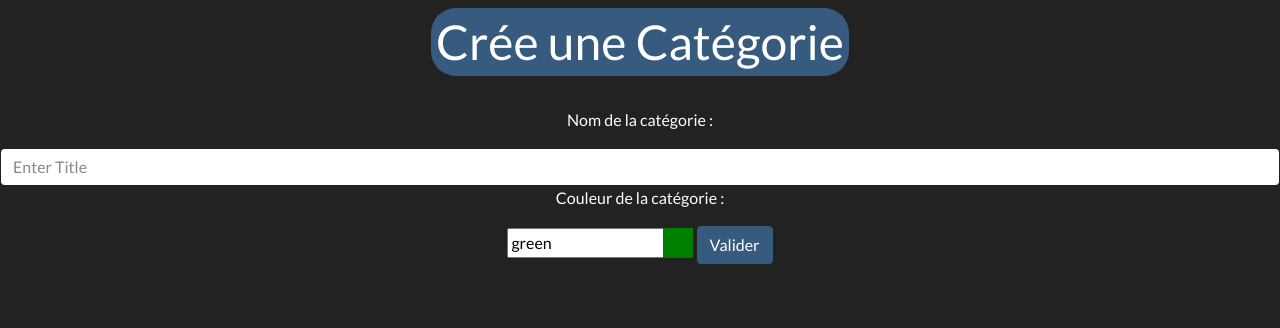
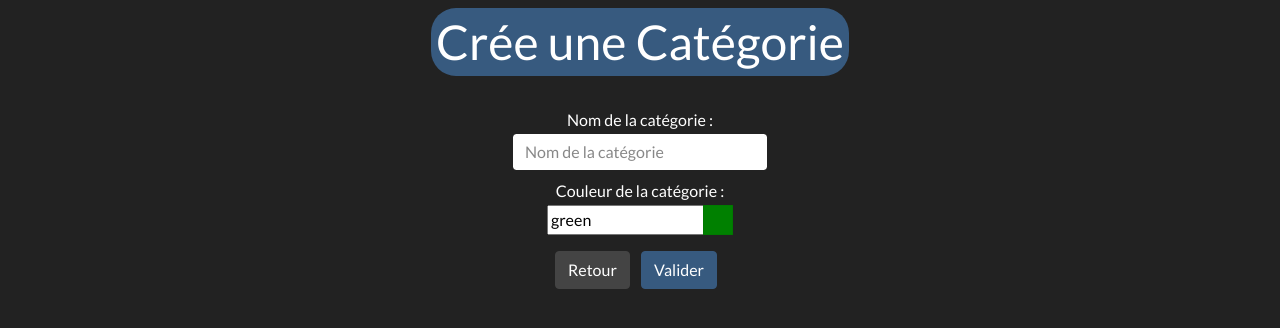
Before and after one commit to FL0RIC/Agenda_Personnel, a Flask app: page /create_categorie in a window 1280 px wide. Shown: the top 328 px of the page. Run offline with Flask 2, Linux system fonts and the light colour scheme; some libraries are stand-ins or nearby versions.

Commit message:
CSS de "ceate_categorie.html" fnin

```diff
--- a/static/style.css
+++ b/static/style.css
@@ -20,3 +20,20 @@
 .formulaire {
     text-align: center;
 }
+
+.nom_catego {
+    position: relative;
+    margin: 0 auto;
+    width: 20%;
+}
+
+.btn-centre {
+    position: relative;
+    margin: 0 auto;
+    margin-right: 0.5rem;
+}
+
+.text-input {
+    margin-bottom: 0.1rem;
+    margin-top: 0.5rem;
+}
--- a/templates/create_categorie.html
+++ b/templates/create_categorie.html
@@ -16,11 +16,14 @@
     <div class="formulaire">
         <form id="categorie" method="POST" action="/create_categorie">
 
-            <p>Nom de la catégorie : </p>
-            <input type="text" class="form-control" name="nom_categorie" aria-describedby="emailHelp" placeholder="Enter Title">
-            <p>Couleur de la catégorie : </p>
-            <input type="text" value="green" data-coloris>
-            <button type="submit" class="btn btn-primary">Valider</button>
+            <p class="text-input">Nom de la catégorie :</p>
+            <input type="text" class="form-control nom_catego" name="nom_categorie" aria-describedby="emailHelp" placeholder="Nom de la catégorie">
+            <p class="text-input">Couleur de la catégorie :</p>
+            <input type="text" name="color" value="green" data-coloris>
+            <p></p>
+            <input type="button" class="btn btn-secondary btn-centre" onclick="self.location.href='/create_work'" value="Retour">
+            <button type="submit" class="btn btn-primary btn-centre">Valider</button>
+
             {% if error == True %}
                 <p>Vous avez essayer de crée une catégorie qui possède déjà le nom d'une catégorie existante. Veuillez réessayer.</p>
             {% endif %}
```
Also changed, not shown: database.db.
